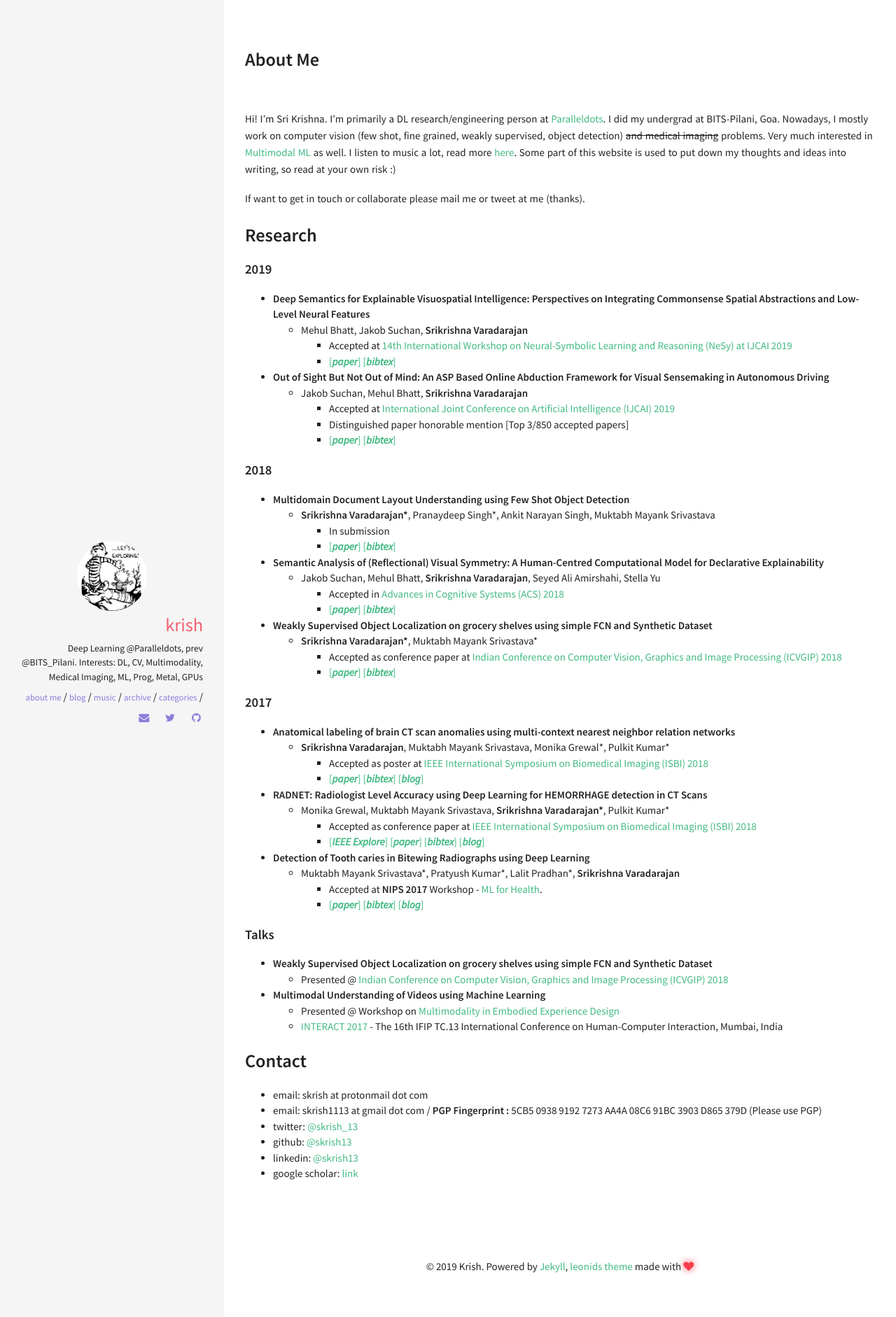
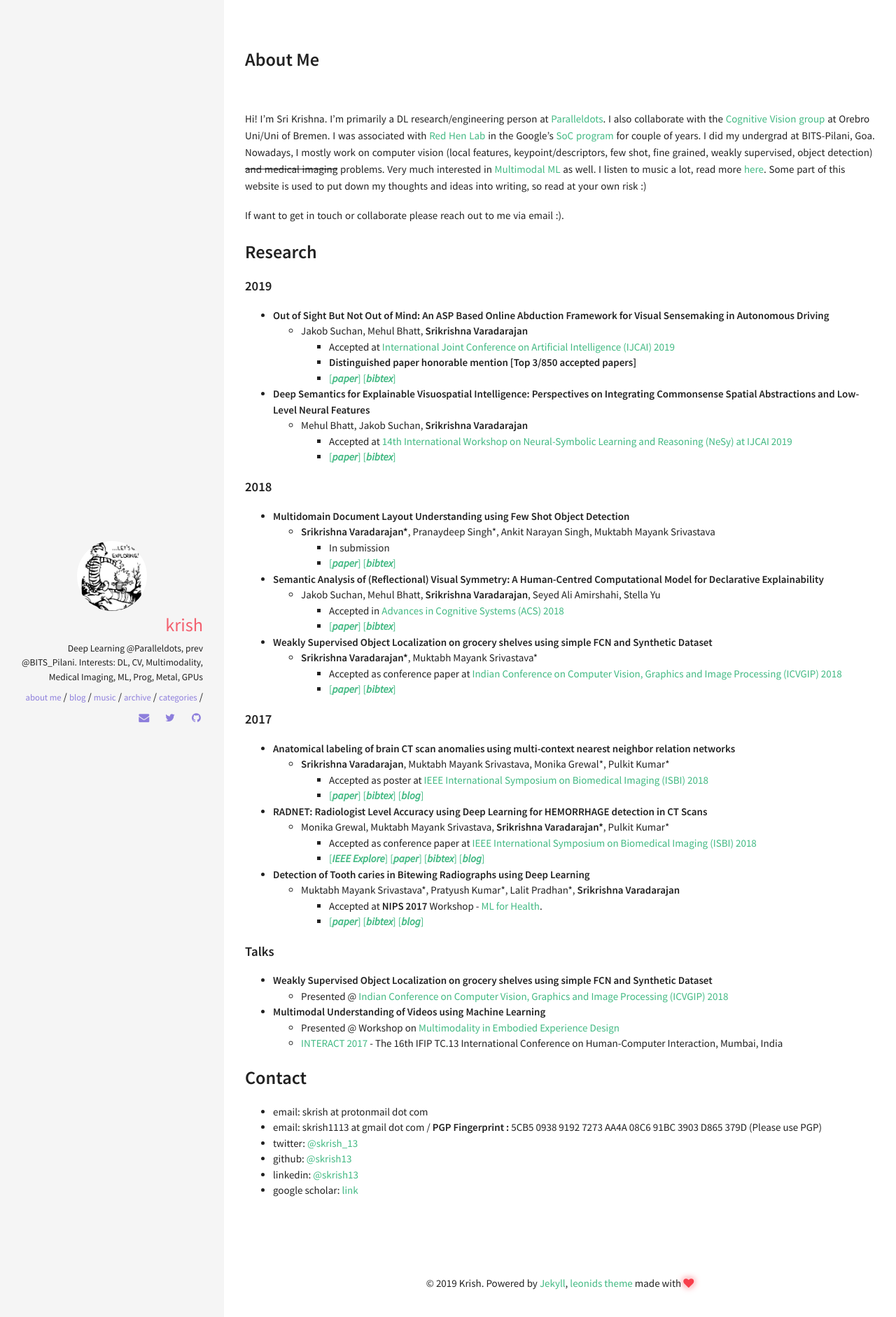
Before and after one commit to skrish13/skrish13.github.io, a Jekyll site: the page built from about.md, in a window 1280 px wide. Shown: the top 1882 px of the page at 70% size. Built offline with Jekyll 4.4.1, drawn with Linux system fonts in a browser that asks for light colours.

Commit message:
new aotw; some more info in about

```diff
--- a/about.md
+++ b/about.md
@@ -4,24 +4,24 @@ title:  About Me
 permalink: /
 ---
 
-Hi! I'm Sri Krishna. I'm primarily a DL research/engineering person at [Paralleldots](https://www.paralleldots.xyz). I did my undergrad at BITS-Pilani, Goa. Nowadays, I mostly work on computer vision (few shot, fine grained, weakly supervised, object detection) ~~and medical imaging~~ problems. Very much interested in [Multimodal ML](https://arxiv.org/abs/1705.09406) as well. I listen to music a lot, read more [here](/music/). Some part of this website is used to put down my thoughts and ideas into writing, so read at your own risk :)
+Hi! I'm Sri Krishna. I'm primarily a DL research/engineering person at [Paralleldots](https://www.paralleldots.xyz). I also collaborate with the [Cognitive Vision group](https://www.codesign-lab.org/cognitive-vision/) at Orebro Uni/Uni of Bremen. I was associated with [Red Hen Lab](http://www.redhenlab.org/) in the Google's [SoC program](https://summerofcode.withgoogle.com/) for couple of years. I did my undergrad at BITS-Pilani, Goa. Nowadays, I mostly work on computer vision (local features, keypoint/descriptors, few shot, fine grained, weakly supervised, object detection) ~~and medical imaging~~ problems. Very much interested in [Multimodal ML](https://arxiv.org/abs/1705.09406) as well. I listen to music a lot, read more [here](/music/). Some part of this website is used to put down my thoughts and ideas into writing, so read at your own risk :)
 
-If want to get in touch or collaborate please mail me or tweet at me (thanks).
+If want to get in touch or collaborate please reach out to me via email :).
 
 ## Research
 
 #### 2019
 
+- **Out of Sight But Not Out of Mind: An ASP Based Online Abduction Framework for Visual Sensemaking in Autonomous Driving**
+  - Jakob Suchan, Mehul Bhatt, **Srikrishna Varadarajan**
+    - Accepted at [International Joint Conference on Artificial Intelligence (IJCAI) 2019](https://www.ijcai19.org/)
+    - **Distinguished paper honorable mention [Top 3/850 accepted papers]**
+    - [[**_paper_**]](https://www.researchgate.net/publication/333521132_Out_of_Sight_But_Not_Out_of_Mind_An_Answer_Set_Programming_Based_Online_Abduction_Framework_for_Visual_Sensemaking_in_Autonomous_Driving) [[**_bibtex_**]](coming.soon)
+
 - **Deep Semantics for Explainable Visuospatial Intelligence: Perspectives on Integrating Commonsense Spatial Abstractions and Low-Level Neural Features**
   - Mehul Bhatt, Jakob Suchan, **Srikrishna Varadarajan**
     - Accepted at [14th International Workshop on Neural-Symbolic Learning and Reasoning (NeSy) at IJCAI 2019](https://sites.google.com/view/nesy19/)
     - [[**_paper_**]](https://www.researchgate.net/publication/333480472_Deep_Semantics_for_Explainable_Visuospatial_Intelligence_Perspectives_on_Integrating_Commonsense_Spatial_Abstractions_and_Low-Level_Neural_Features) [[**_bibtex_**]](coming.soon)
-
-- **Out of Sight But Not Out of Mind: An ASP Based Online Abduction Framework for Visual Sensemaking in Autonomous Driving**
-  - Jakob Suchan, Mehul Bhatt, **Srikrishna Varadarajan**
-    - Accepted at [International Joint Conference on Artificial Intelligence (IJCAI) 2019](https://www.ijcai19.org/)
-    - Distinguished paper honorable mention [Top 3/850 accepted papers]
-    - [[**_paper_**]](https://www.researchgate.net/publication/333521132_Out_of_Sight_But_Not_Out_of_Mind_An_Answer_Set_Programming_Based_Online_Abduction_Framework_for_Visual_Sensemaking_in_Autonomous_Driving) [[**_bibtex_**]](coming.soon)
 
 #### 2018
 
```
Also changed, not shown: music/2017-10-14-aotw.md (+3 -2 lines).
